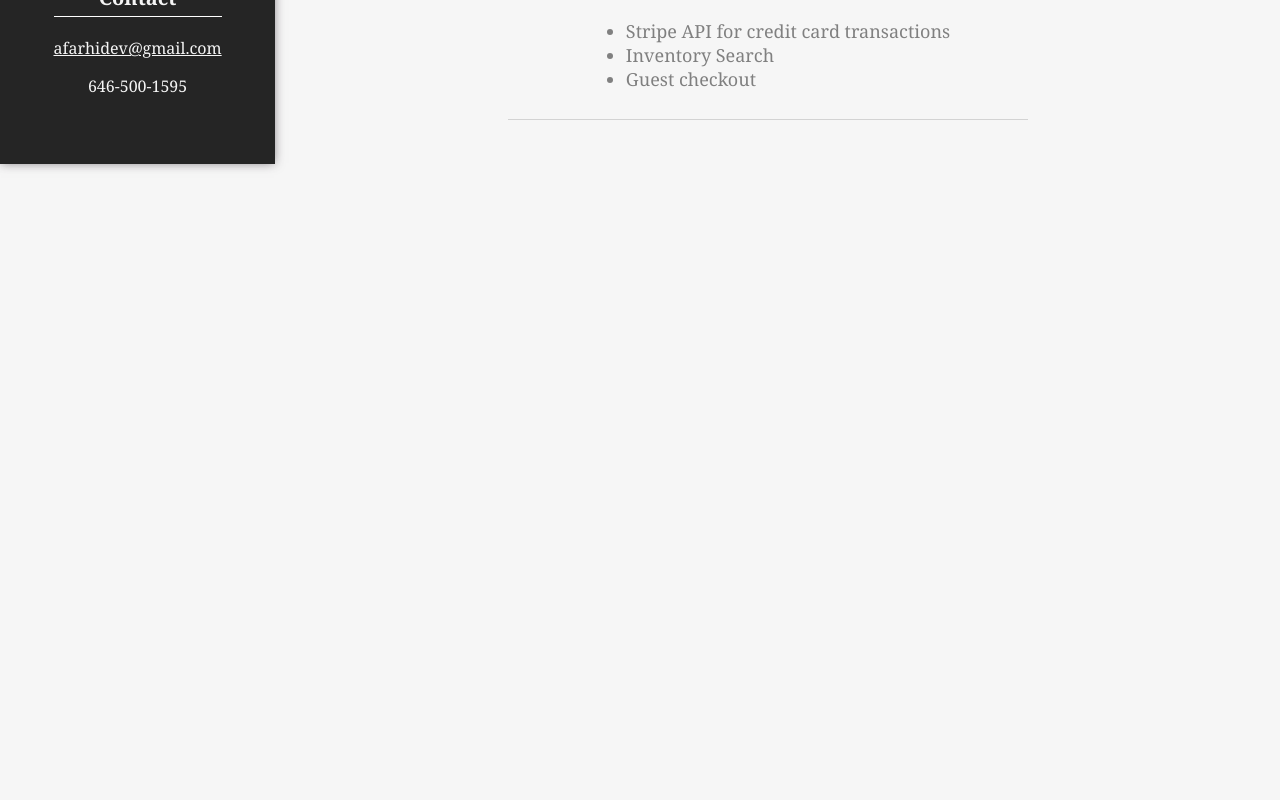
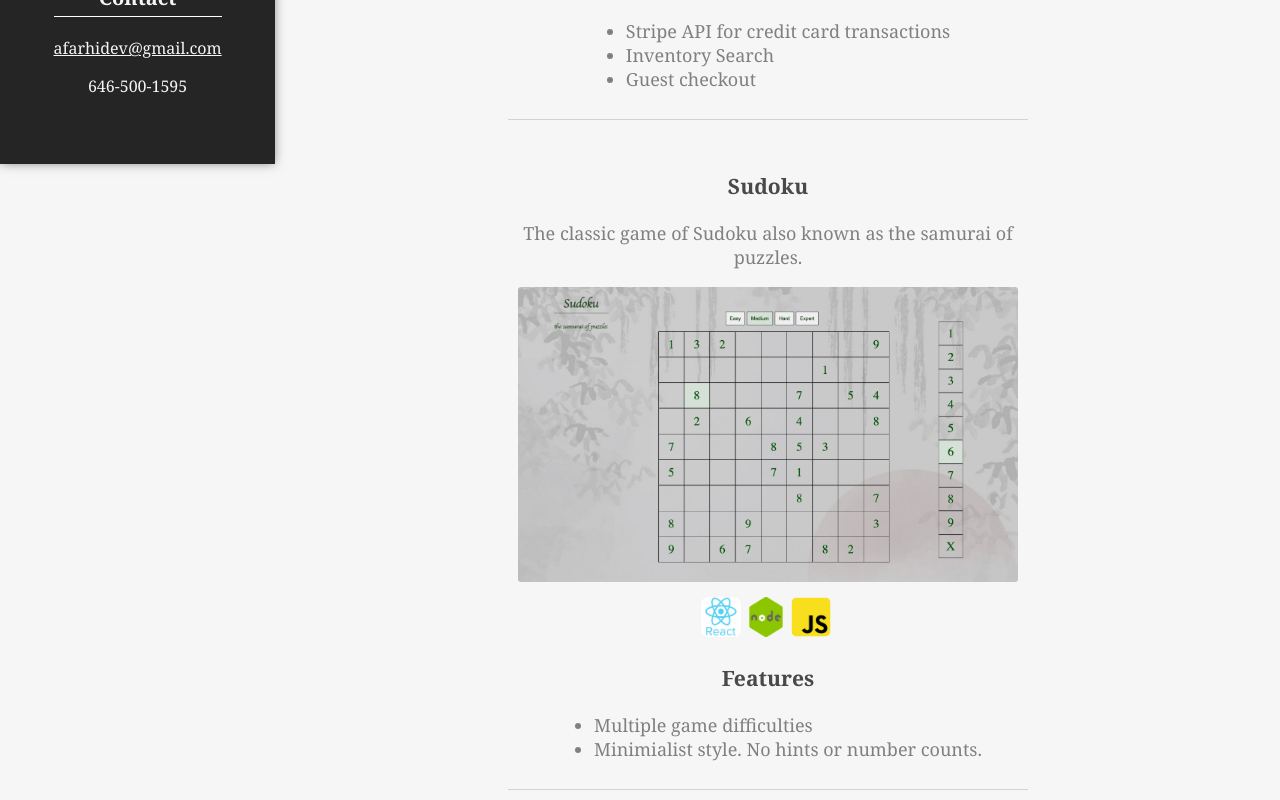
Before and after one commit to AidanFarhi/portfolio, a React (Create React App) app: page /projects in a window 1280 px wide. Shown: the part 646-1446 px from the top of the page. Before the commit the page ends 914 px from the top, so only its background shows below. Built offline with nearby package versions, Linux system fonts and the light colour scheme.

Commit message:
added sudoku to projects

```diff
--- a/src/components/Projects.js
+++ b/src/components/Projects.js
@@ -2,10 +2,12 @@ import React from 'react'
 import './cmp-styles/Projects.css'
 
 import leetRides from './project-images/leet-rides-new.png'
+import sudoku from './project-images/sudoku.png'
 import reactIcon from './icons/react.jpeg'
 import nodeIcon from './icons/node.png'
 import postG from './icons/postgresIcon.png'
 import expressIcon from './icons/express.jpeg'
+import js from './icons/js.png'
 
 export default function Projects() {
     return (
@@ -36,6 +38,28 @@ export default function Projects() {
                     </ul>
                 </div>
             </div>
+            <div className='project-item'>
+                <div className='description'>
+                    <h3>Sudoku</h3>
+                    <p>The classic game of Sudoku also known as the samurai of puzzles.
+                    </p>
+                </div>
+                <a href='https://secure-bayou-08254.herokuapp.com/' target='_blank' rel="noopener noreferrer">
+                    <img className='project-image'alt='test' src={sudoku}/>
+                </a>
+                <div className='icons'>
+                    <img alt='icon' src={reactIcon}/>
+                    <img alt='icon' src={nodeIcon}/>
+                    <img alt='icon' src={js}/>
+                </div>
+                <div className='description'>
+                    <h3>Features</h3>
+                    <ul id='features'>
+                        <li>Multiple game difficulties</li>
+                        <li>Minimialist style. No hints or number counts.</li>
+                    </ul>
+                </div>
+            </div>
         </div>
     )
 }
```
Also changed, not shown: src/components/project-images/sudoku.png (added).
